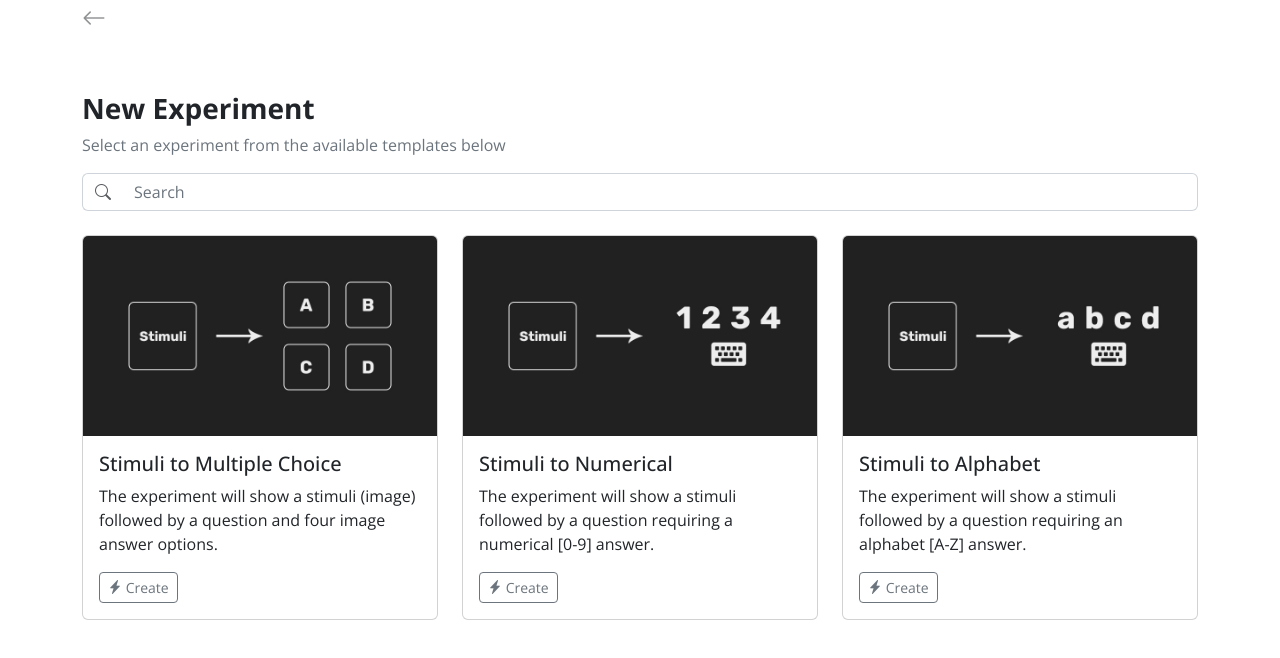
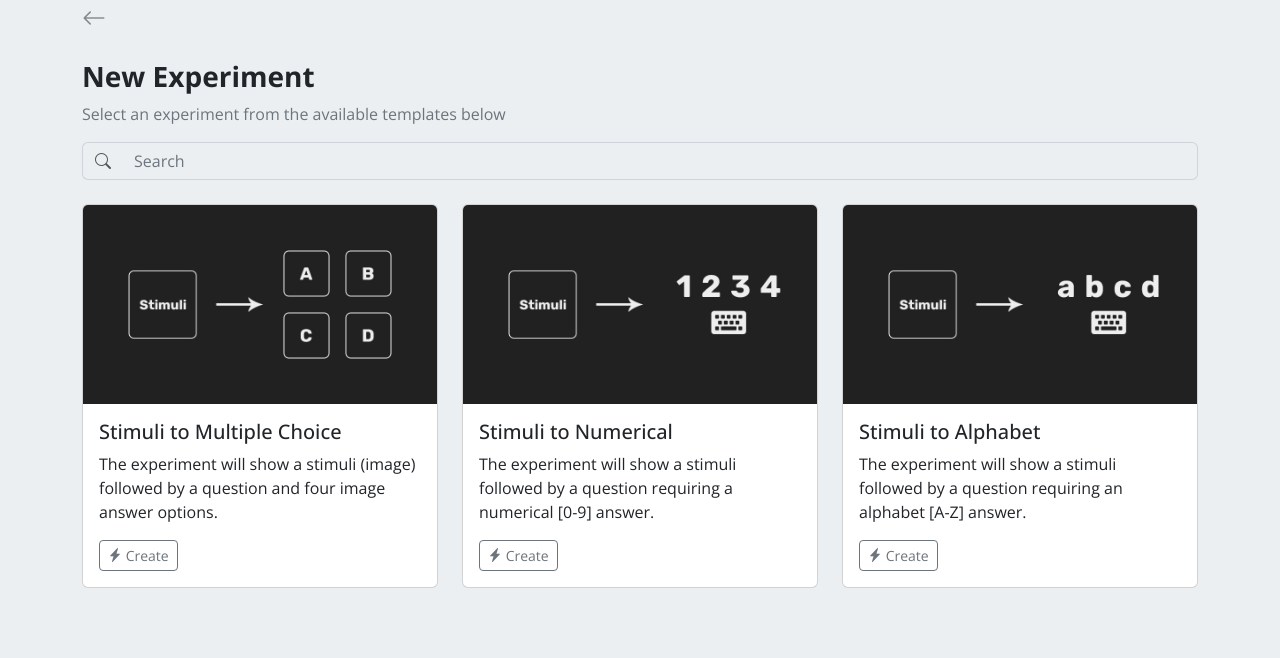
Before and after one commit to Ninkuk/Lee-jsPsych-Website, a React (Create React App) app: page /experiment/new in a window 1280 px wide. Shown: the top 658 px of the page. Built offline with nearby package versions, Linux system fonts and the light colour scheme.

Commit message:
Removed some styles and added global body bg color

```diff
--- a/src/css/index.css
+++ b/src/css/index.css
@@ -14,9 +14,5 @@ body {
 	font-weight: 400;
 	-webkit-font-smoothing: antialiased;
 	-moz-osx-font-smoothing: grayscale;
+	background-color: #ECEFF1;
 }
-
-.page-title {
-	font-weight: 700;
-	margin-top: 5%;
-}
```
